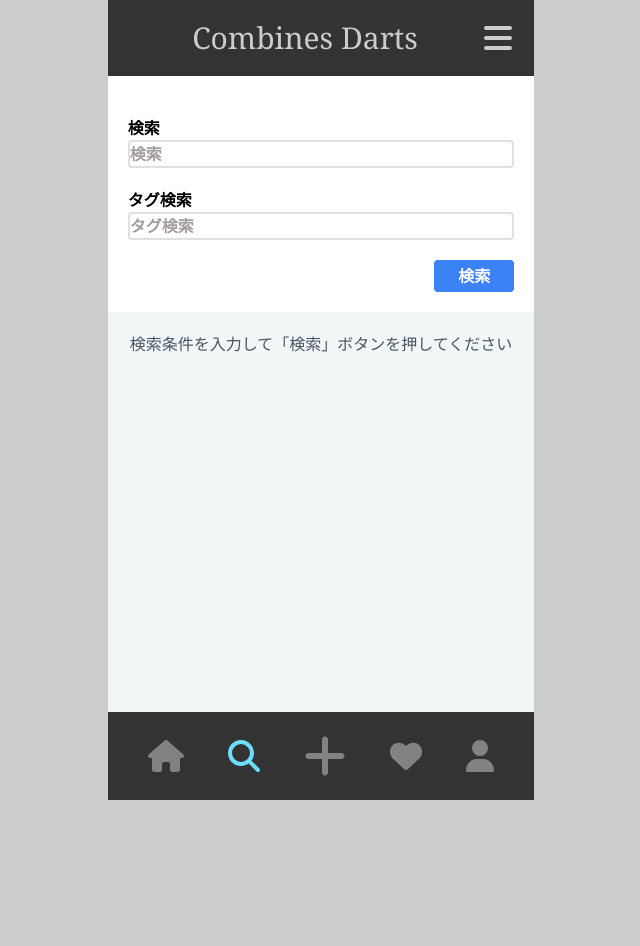
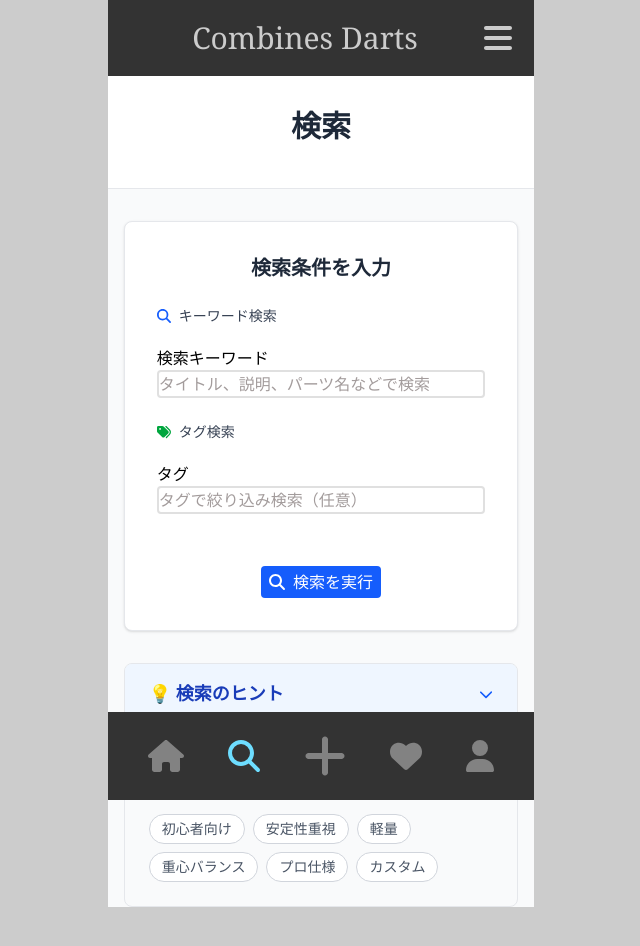
Before and after one commit to kanori1022/darts_frontend, a Next.js app: page /search in a window 1280 px wide. Shown: the top 946 px of the page, without its empty margins (319-959 px from the left). Before the commit the page ends 800 px from the top, so only its background shows below. Built offline with nearby package versions, Linux system fonts and the light colour scheme; no server answers.

Commit message:
検索ページのUIを修正

```diff
--- a/app/search/page.tsx
+++ b/app/search/page.tsx
@@ -2,6 +2,13 @@
 "use client";
 import { SrcButton } from "@/components/Button/Button";
 import { InputLong } from "@/components/Input/Input";
+import {
+  faChevronDown,
+  faChevronUp,
+  faSearch,
+  faTags,
+} from "@fortawesome/free-solid-svg-icons";
+import { FontAwesomeIcon } from "@fortawesome/react-fontawesome";
 import { useRouter } from "next/navigation";
 import { useState } from "react";
 
@@ -16,6 +23,7 @@ export default function search() {
     searchWord: "",
     tags: "",
   });
+  const [showHints, setShowHints] = useState(false);
 
   const handleSearch = () => {
     // 検索条件をクエリパラメータとして検索結果ページに渡す
@@ -36,36 +44,129 @@ export default function search() {
   };
 
   return (
-    <div className="flex flex-col">
-      <div className="p-5 font-bold bg-white ">
+    <div className="min-h-screen bg-gray-50">
+      {/* Header Section */}
+      <div className="bg-white border-b border-gray-200 py-8 px-6 mb-8">
+        <div className="max-w-4xl mx-auto text-center">
+          <h1 className="text-3xl font-bold mb-3 text-gray-800">検索</h1>
+        </div>
+      </div>
+
+      {/* Search Form Section */}
+      <div className="max-w-2xl mx-auto px-4">
+        <div className="bg-white rounded-lg shadow-sm border border-gray-200 p-8">
+          <h2 className="text-xl font-semibold text-gray-800 mb-6 text-center">
+            検索条件を入力
+          </h2>
+
+          {/* 検索ワード入力 */}
+          <div className="mb-6">
+            <label className="block text-sm font-medium text-gray-700 mb-2">
+              <FontAwesomeIcon icon={faSearch} className="mr-2 text-blue-600" />
+              キーワード検索
+            </label>
             <InputLong
-          placeholder="検索"
+              placeholder="タイトル、説明、パーツ名などで検索"
               value={word.searchWord}
               onChange={(e) => {
                 setWord({ ...word, searchWord: e.target.value });
               }}
             >
-          検索
+              検索キーワード
             </InputLong>
+          </div>
 
+          {/* タグ検索入力 */}
+          <div className="mb-8">
+            <label className="block text-sm font-medium text-gray-700 mb-2">
+              <FontAwesomeIcon icon={faTags} className="mr-2 text-green-600" />
+              タグ検索
+            </label>
             <InputLong
-          placeholder="タグ検索"
+              placeholder="タグで絞り込み検索（任意）"
               value={word.tags}
               onChange={(e) => {
                 setWord({ ...word, tags: e.target.value });
               }}
             >
-          タグ検索
+              タグ
             </InputLong>
-        <div className="flex justify-end">
-          <SrcButton color={"bg-[#3B82F6]"} onClick={handleSearch}>
-            検索
+          </div>
+
+          {/* 検索ボタン */}
+          <div className="flex justify-center">
+            <SrcButton
+              color={"bg-blue-600 hover:bg-blue-700"}
+              onClick={handleSearch}
+            >
+              <FontAwesomeIcon icon={faSearch} className="mr-2" />
+              検索を実行
             </SrcButton>
           </div>
         </div>
 
-      <div className="p-5 text-center text-gray-600">
-        検索条件を入力して「検索」ボタンを押してください
+        {/* 検索のヒント（プルダウン） */}
+        <div className="mt-8 bg-white border border-gray-200 rounded-lg overflow-hidden">
+          <button
+            onClick={() => setShowHints(!showHints)}
+            className="w-full px-6 py-4 bg-blue-50 hover:bg-blue-100 transition-colors flex items-center justify-between text-left"
+          >
+            <h3 className="text-lg font-semibold text-blue-800">
+              💡 検索のヒント
+            </h3>
+            <FontAwesomeIcon
+              icon={showHints ? faChevronUp : faChevronDown}
+              className="text-blue-600 text-sm"
+            />
+          </button>
+
+          {showHints && (
+            <div className="px-6 py-4 border-t border-gray-200 bg-white">
+              <div className="space-y-3 text-sm text-gray-700">
+                <p>
+                  • <strong>キーワード検索</strong>
+                  ：タイトル、説明文、パーツ名で検索できます
+                </p>
+                <p>
+                  • <strong>タグ検索</strong>
+                  ：特定の特徴や用途で絞り込みができます
+                </p>
+                <p>
+                  • <strong>例</strong>：「初心者」「初心者向け」「安定性」など
+                </p>
+                <p>
+                  • <strong>組み合わせ検索</strong>
+                  ：キーワードとタグを両方入力すると、より絞り込めます
+                </p>
+              </div>
+            </div>
+          )}
+        </div>
+
+        {/* 人気の検索キーワード */}
+        <div className="mt-6 bg-gray-50 border border-gray-200 rounded-lg p-6">
+          <h3 className="text-lg font-semibold text-gray-800 mb-3">
+            🔥 人気の検索キーワード
+          </h3>
+          <div className="flex flex-wrap gap-2">
+            {[
+              "初心者向け",
+              "安定性重視",
+              "軽量",
+              "重心バランス",
+              "プロ仕様",
+              "カスタム",
+            ].map((keyword) => (
+              <button
+                key={keyword}
+                onClick={() => setWord({ ...word, searchWord: keyword })}
+                className="px-3 py-1 bg-white border border-gray-300 rounded-full text-sm text-gray-600 hover:bg-blue-50 hover:border-blue-300 hover:text-blue-600 transition-colors cursor-pointer"
+              >
+                {keyword}
+              </button>
+            ))}
+          </div>
+        </div>
       </div>
     </div>
   );
--- a/components/Button/Button.tsx
+++ b/components/Button/Button.tsx
@@ -20,7 +20,7 @@ export const SrcButton = (props: ButtonProps) => {
   const { children, color, onClick } = props;
   return (
     <button
-      className={`${color} mt-5 py-1 w-20 whitespace-nowrap rounded-sm text-[#FFFFFF] cursor-pointer`}
+      className={`${color} mt-5 py-1 w-30 whitespace-nowrap rounded-sm text-[#FFFFFF] cursor-pointer`}
       onClick={onClick}
     >
       {children}
```
Lines whose indentation alone changed are shown as unchanged.
